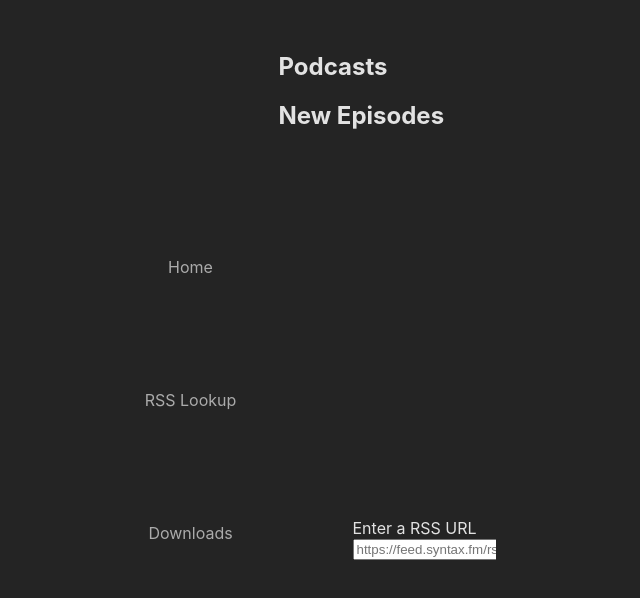
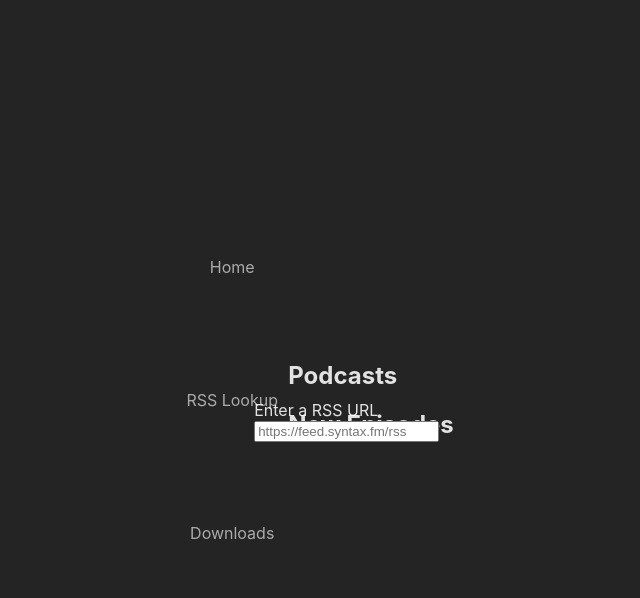
Before and after one commit to brunscii/podcasts, a React (Vite) app in the folder react-pods/: page / in a window 1280 px wide. Shown: the top 598 px of the page, without its empty margins (325-965 px from the left). Built offline with nearby package versions, Linux system fonts and the light colour scheme; no server answers.

Commit message:
smol style changes

```diff
--- a/react-pods/src/App.css
+++ b/react-pods/src/App.css
@@ -16,9 +16,13 @@
 }
 
 .selection-viewer {
-  padding: 2em;
+  /* padding: 2em; */
   /* max-width: 100%; */
   overflow-y: auto;
+  display: flex;
+  align-items: center;
+  flex-direction: column;
+  justify-content: center;
 }
 .hidden{
   display: none;
--- a/react-pods/src/components/feedReader/FeedReader.css
+++ b/react-pods/src/components/feedReader/FeedReader.css
@@ -5,11 +5,19 @@
   }
 }
 
+.feed-reader{
+
+  height: 100dvh;
+  width: calc( 100dvw - 7em);
+  /* justify-items: center; */
+  position: absolute;
+}
+
 .rss-input-box {
+
   position:relative;
   left: 40%;
   top: 50%;
-  justify-items: center;
   max-width:min-content;
 }
 
--- a/react-pods/src/components/feedReader/FeedReader.tsx
+++ b/react-pods/src/components/feedReader/FeedReader.tsx
@@ -85,7 +85,8 @@ function FeedReader() {
 
   return (
     <>
-    <div className='rss-input-box feed-reader' >
+      <div className="feed-reader">
+        <div className='rss-input-box' >
           <div className="rss-input">
             <label htmlFor="rss-input">Enter a RSS URL</label>
             <input title="rss-input" type="url" name="rss-input" id="rss-input" placeholder={rssPlaceHolder} value={inputUrl}
@@ -105,9 +106,10 @@ function FeedReader() {
                   readRSS(inputUrl).then( (rssData) => {
                     if(rssData.title == 'No Title Data' && rssData.summary == 'N/A' && rssData.pubDate == 'N/A' && rssData.imageUrl == 'N/A' && rssData.episodes.length == 0 ){
                       setRssInfoComponent( [<></>] )
+                      document.querySelector('.rss-input-box')?.classList.remove('topped')
                     }else {
                       document.querySelector('.rss-input-box')?.classList.add('topped')
-                  setRssInfoComponent( (prevComponents) => [ <RSSInfoSection url={inputUrl}
+                      setRssInfoComponent( (_prevComponents) => [ <RSSInfoSection url={inputUrl}
                         title={rssData.title}
                         description={rssData.summary}
                         pubDate={rssData.pubDate}
@@ -127,6 +129,7 @@ function FeedReader() {
               {rssEpisodes}
             </div>
         </div>
+      </div>
     </>
     )
 }
```
Lines whose indentation alone changed are shown as unchanged.
